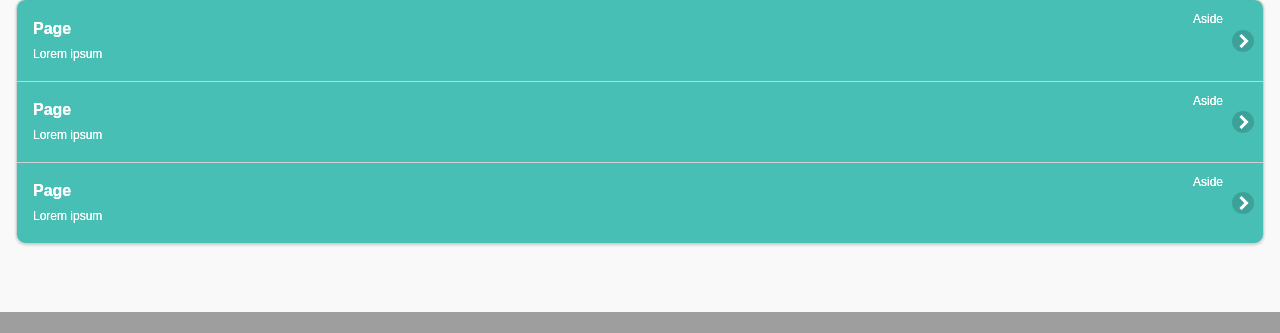
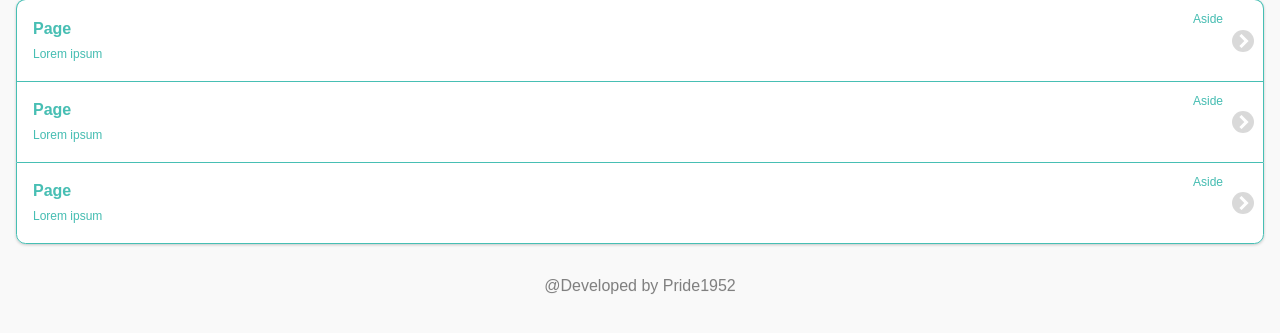
Before and after one commit to yss930819/BUAAWeChatApp, a PHP site: page /affairs-news.php in a window 1280 px wide. Shown: the part 821-1154 px from the top of the page. Before the commit the page ends 1133 px from the top, so only its background shows below. Run offline with PHP 8.4, Linux system fonts and the light colour scheme; some web fonts are replaced.

Commit message:
Added caption to every page and minor UI adjustments

```diff
--- a/affairs-calendar.php
+++ b/affairs-calendar.php
@@ -18,11 +18,8 @@
       <p>红色代表，蓝色代表</p>
       <p>特别节日以及北航的特别活动进行标记（作为推广活动的一个方法）</p>
     </div>
+    <div class="caption center">@Developed by Pride1952</div>
   </div>
 </div>
-
-
 </div>
-
-
 <?php require './footer.php';?>
--- a/affairs-news.php
+++ b/affairs-news.php
@@ -4,29 +4,25 @@
     <?php include './column.php';?>
     <h2>热门资讯</h2>
     <hr />
-    <ul data-role="listview" data-inset="true">
+    <ul data-role="listview" data-inset="true" data-theme="c">
       <li><a href="#">
         <h3>Page</h3>
         <p>Lorem ipsum</p>
         <p class="ui-li-aside">Aside</p>
-      </a></li>
+        </a></li>
       <li><a href="#">
         <h3>Page</h3>
         <p>Lorem ipsum</p>
         <p class="ui-li-aside">Aside</p>
-      </a></li>
+        </a></li>
       <li><a href="#">
         <h3>Page</h3>
         <p>Lorem ipsum</p>
         <p class="ui-li-aside">Aside</p>
-      </a></li>
+        </a></li>
     </ul>
-
   </div>
-  </div>
-
-
+  <div class="caption center">@Developed by Pride1952</div>
 </div>
-
-
+</div>
 <?php require './footer.php';?>
--- a/css/main.css
+++ b/css/main.css
@@ -17,6 +17,13 @@
 #sign-in {
 	margin-top: 20%;
 }
+}
+.center {
+	text-align:center;
+	vertical-align:middle;
+}
+.caption {
+	color:gray;
 }
 .swiper-container {
 	width: 100%;
--- a/index.php
+++ b/index.php
@@ -7,10 +7,6 @@
     <h2>此处为空白的文档，为后期可以自由添加内容的模块（既有图片，也可以是文字）</h2>
     <h3>（既有图片，也可以是文字）</h3>
   </div>
-      <h3 class="ui-bar ui-bar-a ui-corner-all">Developed by XXX</h3>
-
-
+  <div class="caption center">@Developed by Pride1952</div>
 </div>
-
-
 <?php require './footer.php';?>
--- a/newuser.php
+++ b/newuser.php
@@ -18,11 +18,7 @@
         <li></li>
       </ol>
             </div>
-        <h3 class="ui-bar ui-bar-a ui-corner-all">Developed by XXX</h3>
+    <div class="caption center">@Developed by Pride1952</div>
   </div>
-
-
 </div>
-
-
 <?php require './footer.php';?>
--- a/score.php
+++ b/score.php
@@ -10,6 +10,7 @@
       <p>能力分析区域</p>
     </div>
     <div data-role="controlgroup"> <a href="score_gpa.php" class="ui-btn ui-corner-all">GPA计算</a> <a href="score_latest.php" class="ui-btn ui-corner-all">最新成绩</a> <a href="score_all.php" class="ui-btn ui-corner-all">所有成绩</a> <a href="score_memos.php" class="ui-btn ui-corner-all">成绩记录本</a></div>
+    <div class="caption center">@Developed by Pride1952</div>
   </div>
 </div>
 <?php require './footer.php';?>
--- a/score_all.php
+++ b/score_all.php
@@ -14,6 +14,7 @@
         <li>科目3:</li>
       </ul>
     </div>
+    <div class="caption center">@Developed by Pride1952</div>
   </div>
 </div>
 <?php require './footer.php';?>
--- a/score_gpa.php
+++ b/score_gpa.php
@@ -9,6 +9,7 @@
       <p>计算规则如下：</p>
       <p>xxx</p>
     </div>
+    <div class="caption center">@Developed by Pride1952</div>
   </div>
 </div>
 <?php require './footer.php';?>
--- a/score_latest.php
+++ b/score_latest.php
@@ -14,6 +14,7 @@
         <li>科目3:</li>
       </ul>
     </div>
+    <div class="caption center">@Developed by Pride1952</div>
   </div>
 </div>
 </div>
--- a/score_memos.php
+++ b/score_memos.php
@@ -20,6 +20,7 @@
         <li>科目3:</li>
       </ul>
     </div>
+    <div class="caption center">@Developed by Pride1952</div>
   </div>
 </div>
 <?php require './footer.php';?>
--- a/syllabus.php
+++ b/syllabus.php
@@ -302,5 +302,6 @@
     </div>
   </div>
   <script src="/js/swiper.jquery.min.js"></script>
+  <div class="caption center">@Developed by Pride1952</div>
 </div>
 <?php require './footer.php';?>
```
Also changed, not shown: affairs-suggestions.php (+1 -6 lines), affairs.php (+7 -16 lines). Lines whose indentation alone changed are shown as unchanged.
